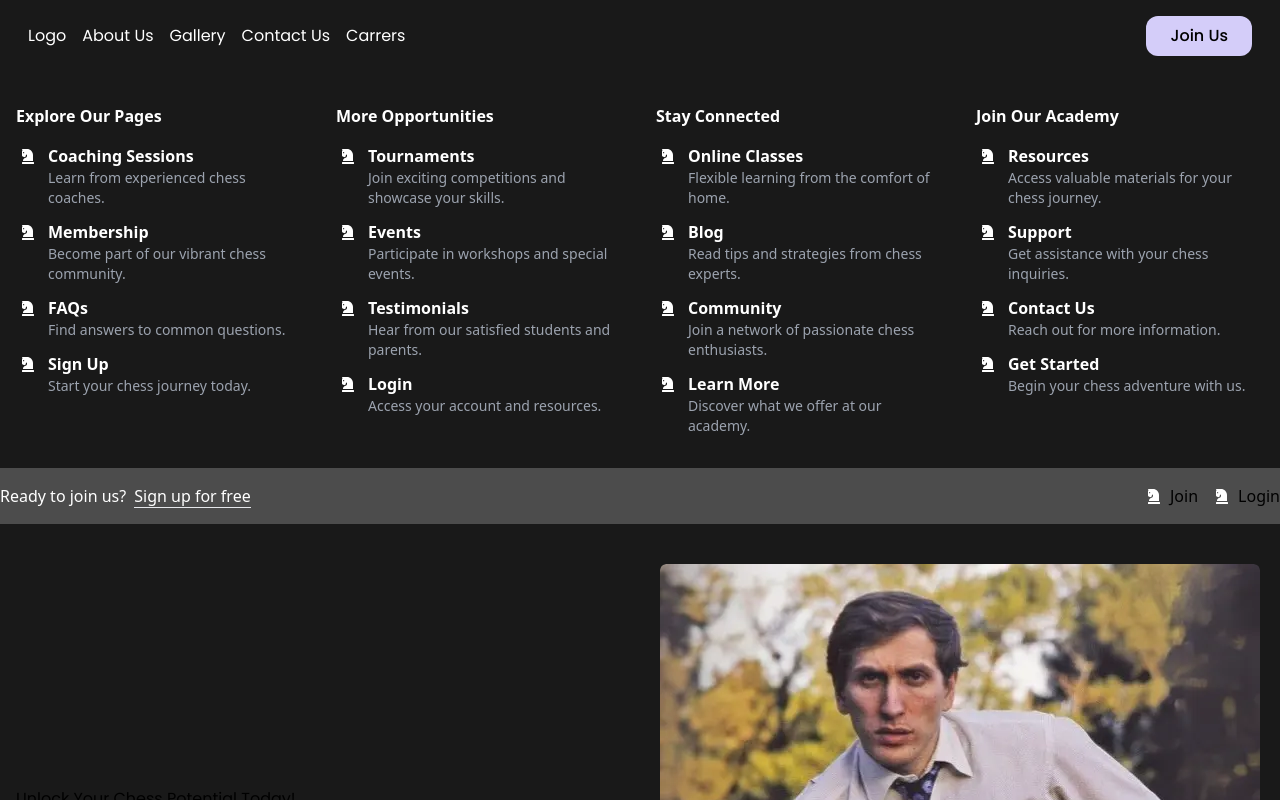
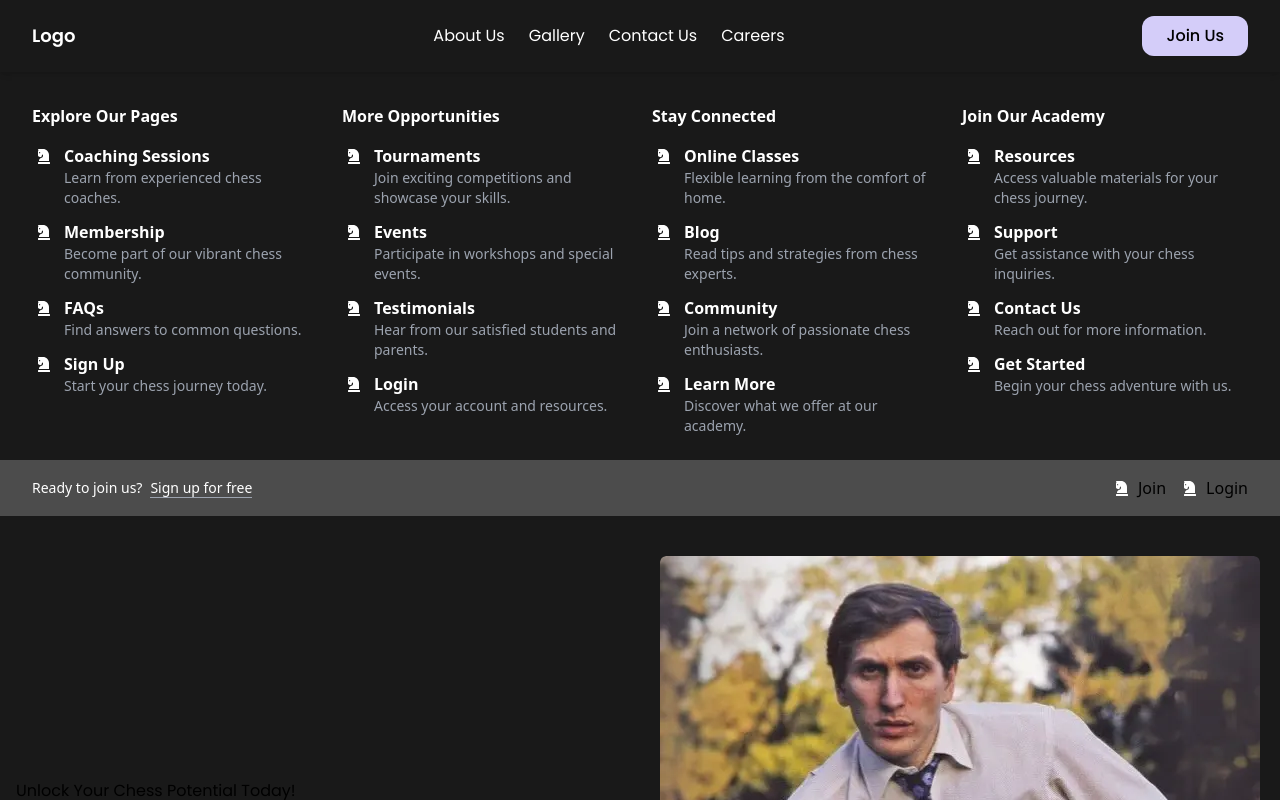
Before and after one commit to Bloivating-Major/Unicorn-, a React (Vite) app: page / in a window 1280 px wide. Both pictures are taken after a click on the button "Join Us". Shown: the top 800 px of the page. Built offline with nearby package versions, Linux system fonts and the light colour scheme.

Commit message:
Navbar Updated

```diff
--- a/src/components/organisms/Navigation.jsx
+++ b/src/components/organisms/Navigation.jsx
@@ -1,4 +1,4 @@
-import React, { useState } from "react";
+import React, { useState, useCallback } from "react";
 import NavLink from "../atoms/NavLink";
 import Button from "../atoms/Button";
 import MenuGroup from "../molecules/MenuGroup";
@@ -6,99 +6,96 @@ import { BiMenu, BiX } from "react-icons/bi";
 import { FaChessKnight } from "react-icons/fa";
 import { menuData } from "../../lib/constants/menuData";
 
-
 const Navigation = () => {
   const [showMenu, setShowMenu] = useState(false);
   const [mobileNavOpen, setMobileNavOpen] = useState(false);
 
-const toggleMenu = () => {
-    setShowMenu((prev) => !prev);
-  };
+  // Close all menus on link click
+  const closeAllMenus = useCallback(() => {
+    setShowMenu(false);
+    setMobileNavOpen(false);
+  }, []);
 
+  const toggleMenu = () => setShowMenu(prev => !prev);
   const toggleMobileNav = () => {
-    // Close the main menu if it's open when toggling mobile nav
-    if (showMenu) {
-      setShowMenu(false);
-    }
-    setMobileNavOpen(!mobileNavOpen);
+    setShowMenu(false); // Always close dropdown when opening mobile
+    setMobileNavOpen(prev => !prev);
   };
 
   return (
     <>
-      <nav className="bg-background-dark text-white p-4 font-poppins ">
-        <div className="container mx-auto flex justify-between items-center px-3">
-          {/* Logo and mobile menu button */}
-          <div className="flex items-center  max-sm:justify-between max-sm:w-full">
-            <NavLink href="/" onNavigate={()=> setShowMenu(false)} className="mr-4">Logo</NavLink>
+      <nav className="bg-background-dark text-white font-poppins shadow-md z-50 relative">
+        <div className="container mx-auto flex justify-between items-center px-4 py-4 lg:px-8">
 
-            {/* Mobile menu button (hidden on desktop) */}
+          {/* Logo + Mobile Toggle */}
+          <div className="flex items-center justify-between w-full md:w-auto">
+            <NavLink href="/" onNavigate={closeAllMenus} className="text-lg font-semibold">
+              Logo
+            </NavLink>
+
             <button
+              aria-label="Toggle Menu"
               className="md:hidden text-white focus:outline-none"
               onClick={toggleMobileNav}
             >
-              {mobileNavOpen ? (
-                <BiX size={32} />
-              ) : (
-                <BiMenu size={32} />
-              )}
+              {mobileNavOpen ? <BiX size={30} /> : <BiMenu size={30} />}
             </button>
-
-             {/* Desktop navigation (hidden on mobile) */}
-          <div className="hidden md:flex space-x-4">
-            <NavLink onNavigate={()=> setShowMenu(false)} href="/about">About Us</NavLink>
-            <NavLink onNavigate={()=> setShowMenu(false)} href="/gallery">Gallery</NavLink>
-            <NavLink onNavigate={()=> setShowMenu(false)} href="/contact">Contact Us</NavLink>
-            <NavLink onNavigate={()=> setShowMenu(false)} href="/carrer">Carrers</NavLink>
-          </div>
           </div>
 
+          {/* Desktop Links */}
+          <div className="hidden md:flex items-center space-x-6">
+            <NavLink onNavigate={closeAllMenus} href="/about">About Us</NavLink>
+            <NavLink onNavigate={closeAllMenus} href="/gallery">Gallery</NavLink>
+            <NavLink onNavigate={closeAllMenus} href="/contact">Contact Us</NavLink>
+            <NavLink onNavigate={closeAllMenus} href="/career">Careers</NavLink>
+          </div>
 
-
-          {/* Contact button (hidden on mobile) */}
-          <div className="flex space-x-4 max-sm:hidden">
+          {/* Desktop Button */}
+          <div className="hidden md:flex items-center">
             <Button variant="primary" size="large" onClick={toggleMenu}>
               Join Us
             </Button>
           </div>
         </div>
 
-        {/* Mobile navigation (shown when mobileNavOpen is true) */}
+        {/* Mobile Menu */}
         {mobileNavOpen && (
-          <div className="md:hidden mt-4 space-y-3 flex flex-col py-3 navbar">
-            <NavLink onNavigate={()=> setMobileNavOpen(false)}  href="/about" block>About Us</NavLink>
-            <NavLink onNavigate={()=> setMobileNavOpen(false)}  href="/gallery" block>Gallery</NavLink>
-            <NavLink onNavigate={()=> setMobileNavOpen(false)}  href="/contact" block>Contact Us</NavLink>
-             <Button  variant="primary" size="large" onClick={toggleMenu} className=" max-sm:rounded-xl">
+          <div className="md:hidden flex flex-col bg-background-dark px-4 py-4 space-y-3 z-40">
+            <NavLink onNavigate={closeAllMenus} href="/about" block>About Us</NavLink>
+            <NavLink onNavigate={closeAllMenus} href="/gallery" block>Gallery</NavLink>
+            <NavLink onNavigate={closeAllMenus} href="/contact" block>Contact Us</NavLink>
+            <NavLink onNavigate={closeAllMenus} href="/career" block>Careers</NavLink>
+            <Button variant="primary" size="large" onClick={toggleMenu} className="rounded-xl">
               Join Us
             </Button>
           </div>
         )}
       </nav>
 
-      {/* Dropdown menu (same for both mobile and desktop) */}
+      {/* Dropdown Menu (Join Us) */}
       {showMenu && (
-        <div className="bg-background-dark text-white pt-8 relative z-30"  >
-          <div className="container mx-auto grid grid-cols-1 md:grid-cols-4 gap-8 px-4 ">
+        <div className="bg-background-dark text-white pt-8 z-40 relative">
+          <div className="container mx-auto grid grid-cols-1 md:grid-cols-4 gap-6 px-4 lg:px-8">
             {menuData.map((group, index) => (
               <MenuGroup key={index} title={group.title} items={group.items} />
             ))}
           </div>
-          <div className="w-full bg-background-dull mt-8 py-4">
-            <div className="container mx-auto flex flex-col md:flex-row justify-between items-center ">
-              <p className="mb-4 md:mb-0">
+          <div className="w-full bg-background-dull mt-6 py-4">
+            <div className="container mx-auto flex flex-col md:flex-row justify-between items-center gap-4 px-4 lg:px-8">
+              <p className="text-sm">
                 Ready to join us?
-                <NavLink>
-                  <span className="border-b ml-2">Sign up for free</span>
+                <NavLink onNavigate={closeAllMenus}>
+                  <span className="ml-2 border-b border-gray-400">Sign up for free</span>
                 </NavLink>
               </p>
-              <div className="flex gap-4 max-sm:flex-col">
+              <div className="flex gap-4">
                 <div className="flex items-center gap-2">
                   <FaChessKnight />
-                  <NavLink className="text-black font-medium">Join</NavLink>
+                  <NavLink className="text-black font-medium" onNavigate={closeAllMenus}>Join</NavLink>
                 </div>
                 <div className="flex items-center gap-2">
                   <FaChessKnight />
-                  <NavLink className="text-black font-medium">Login</NavLink>
+                  <NavLink className="text-black font-medium" onNavigate={closeAllMenus}>Login</NavLink>
                 </div>
               </div>
             </div>
```
